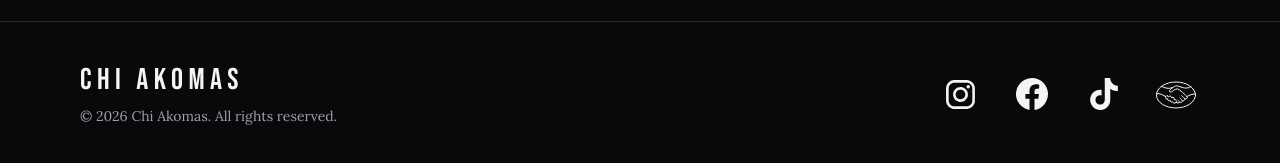
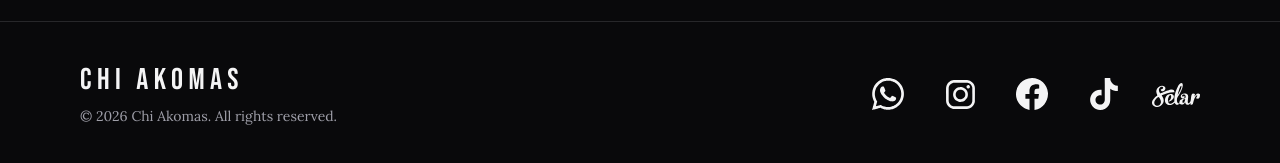
Before and after one commit to jenesisokorie/chiakomas, a Next.js app: page / in a window 1280 px wide. Shown: the part 4336-4499 px from the top of the page. Built offline with nearby package versions, Linux system fonts and the light colour scheme.

Commit message:
Update: Added links to purchase book

```diff
--- a/src/app/(site)/book/page.tsx
+++ b/src/app/(site)/book/page.tsx
@@ -3,7 +3,7 @@ import { Button } from '@/components/ui/Button'
 import type { Metadata } from 'next'
 import Image from 'next/image'
 
-const purchaseUrl = 'https://chiakomas.com'
+const purchaseUrl = 'https://selar.com/75478s19v9'
 
 export const metadata: Metadata = {
   title: 'Muted Masculity',
--- a/src/app/find-me/page.tsx
+++ b/src/app/find-me/page.tsx
@@ -2,7 +2,7 @@ import type { Metadata } from 'next'
 import Image from 'next/image'
 import Link from 'next/link'
 
-const purchaseUrl = 'https://chiakomas.com'
+const purchaseUrl = 'https://selar.com/75478s19v9'
 
 export const metadata: Metadata = {
   title: 'Where to find me',
--- a/src/components/layout/Footer.tsx
+++ b/src/components/layout/Footer.tsx
@@ -2,9 +2,14 @@ import { Container } from '@/components/layout/Container'
 
 const currentYear = new Date().getFullYear()
 
-const purchaseUrl = 'https://chiakomas.com'
+const purchaseUrl = 'https://selar.com/75478s19v9'
 
 const socialLinks = [
+  {
+    label: 'Whatsapp',
+    href: 'https://wa.me/chiakomas',
+    iconClassName: "[mask-image:url('/icons/whatsapp.svg')] h-8 w-8",
+  },
   {
     label: 'Instagram',
     href: 'https://instagram.com/chiakomas',
@@ -21,10 +26,10 @@ const socialLinks = [
     iconClassName: "[mask-image:url('/icons/tiktok.svg')] h-8 w-8",
   },
   {
-    label: 'Mercado Livre',
+    label: 'Selar',
     href: purchaseUrl,
     iconClassName:
-      "[mask-image:url('/icons/mercado-livre.svg')] h-12 w-12 translate-y-[1px]",
+      "[mask-image:url('/icons/selar.svg')] h-12 w-12 translate-y-[1px]",
   },
 ]
 
--- a/src/components/sections/Hero.tsx
+++ b/src/components/sections/Hero.tsx
@@ -2,7 +2,7 @@ import { Container } from '@/components/layout/Container'
 import { Button } from '@/components/ui/Button'
 import Image from 'next/image'
 
-const purchaseUrl = 'https://chiakomas.com'
+const purchaseUrl = 'https://selar.com/75478s19v9'
 
 export function Hero(): React.JSX.Element {
   return (
```
Also changed, not shown: public/icons/selar.svg (added), public/icons/whatsapp.svg (added).
